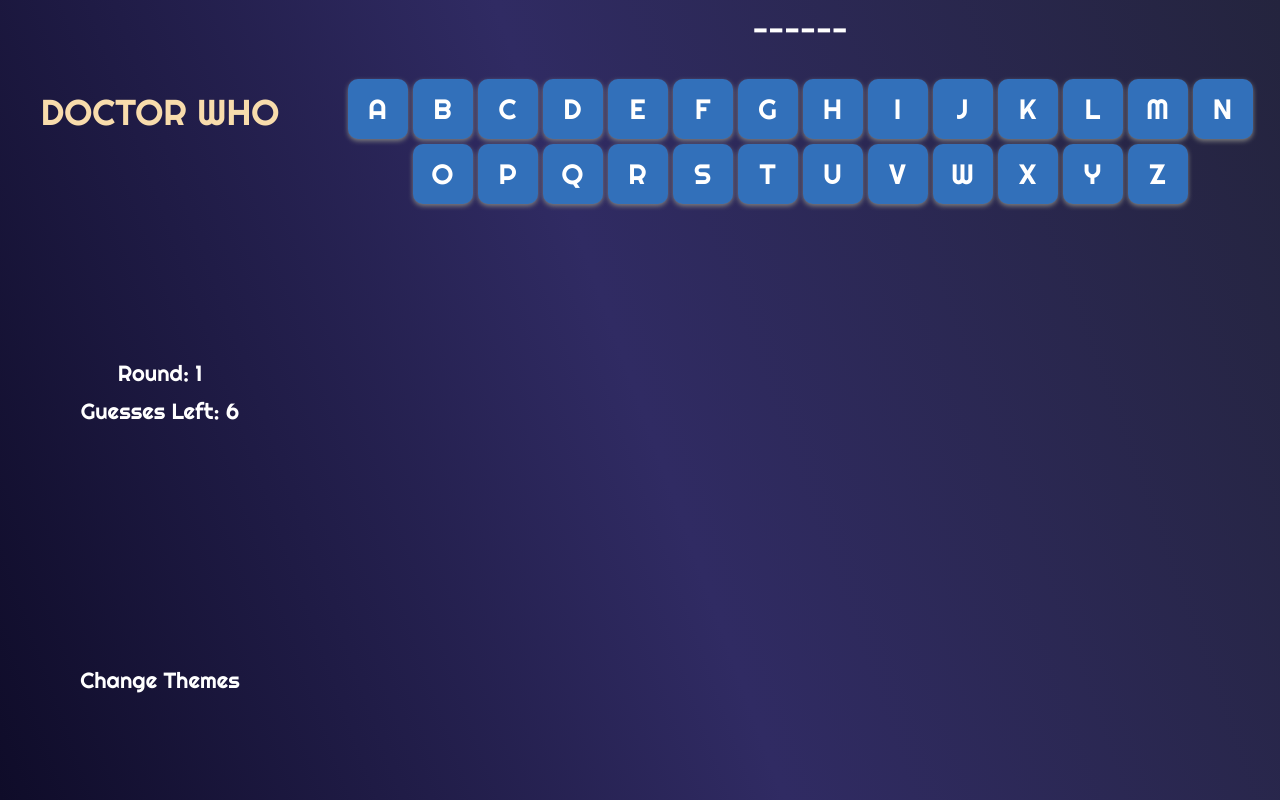
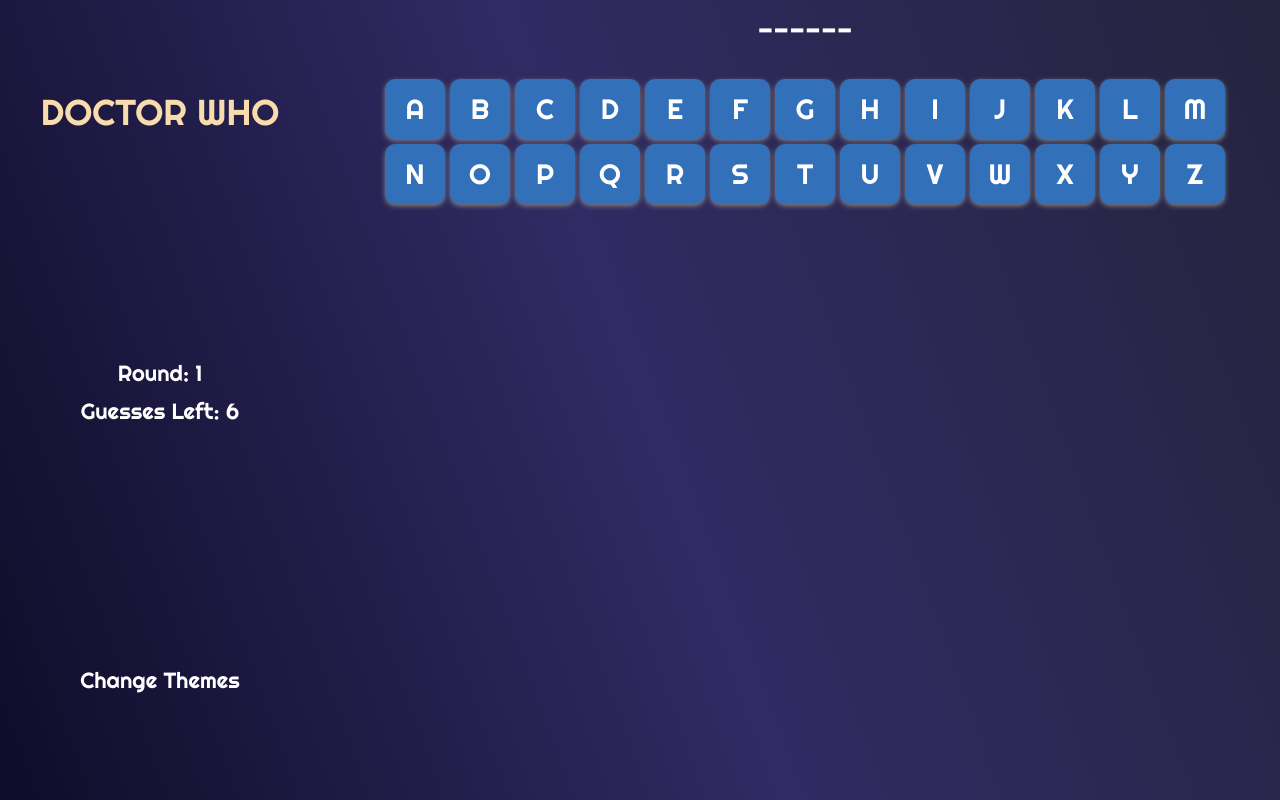
Before and after one commit to APegram/word-lift, a React (Create React App) app: page / in a window 1280 px wide. Built offline with nearby package versions, Linux system fonts and the light colour scheme.

Commit message:
responsive on iphone X landscape

```diff
--- a/src/components/GameBoard/GameBoard.css
+++ b/src/components/GameBoard/GameBoard.css
@@ -104,8 +104,8 @@
 }
 
 /* Iphone 6/7/8 Portrait */
-@media screen and (min-device-width : 375px)
-and (max-device-width : 667px)
+@media screen
+and (min-device-width : 375px)
 and (orientation : portrait){
 
     .theme-animation,
@@ -124,8 +124,8 @@
 }
 
 /* Iphone 6/7/8 Plus LandScape */
-@media screen and (min-device-width : 414px)
-and (max-device-width : 736px)
+@media screen
+and (min-device-width : 736px)
 and (orientation : landscape){
     .alpha-town {
         padding-left: 25px;
@@ -134,10 +134,10 @@
 }
 
 /* Iphone X LandScape */
-/* @media screen and (min-device-width : 375px)
-and (max-device-width : 812px)
+@media screen
+and (min-device-width : 812px)
 and (orientation : landscape){
     .alpha-town {
-        padding-left: 120px;
+        padding-left:70px;
     }
-} */
+}
--- a/src/components/LetterTiles/Card.css
+++ b/src/components/LetterTiles/Card.css
@@ -335,15 +335,13 @@
   }
 }
 
-@media screen and (min-device-width : 414px)
-and (max-device-width : 736px)
+@media screen
+and (min-device-width : 736px)
 and (orientation : landscape){
 
-    .show-picture{
-        width: 65px;
-        height: 65px;
-        border: none;
-        margin: 0
+    .letter-grid{
+      padding-left: 40px;
+      padding-right: 40px;
     }
 
 }
```
